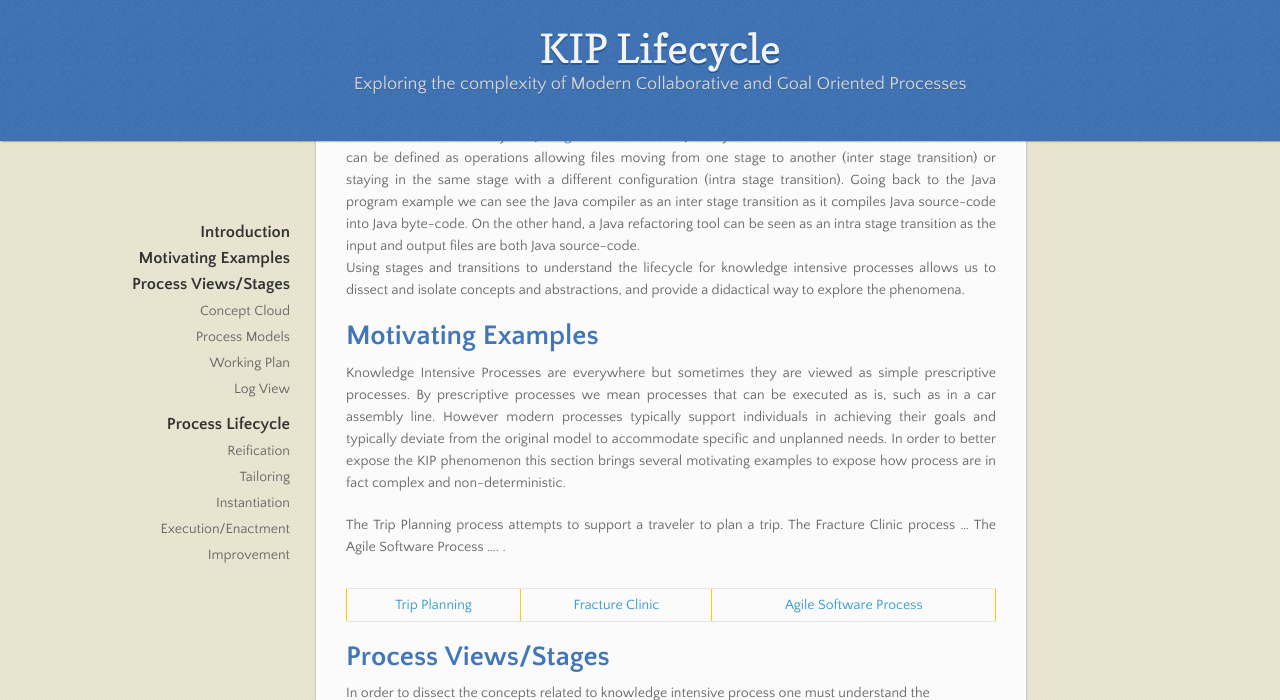
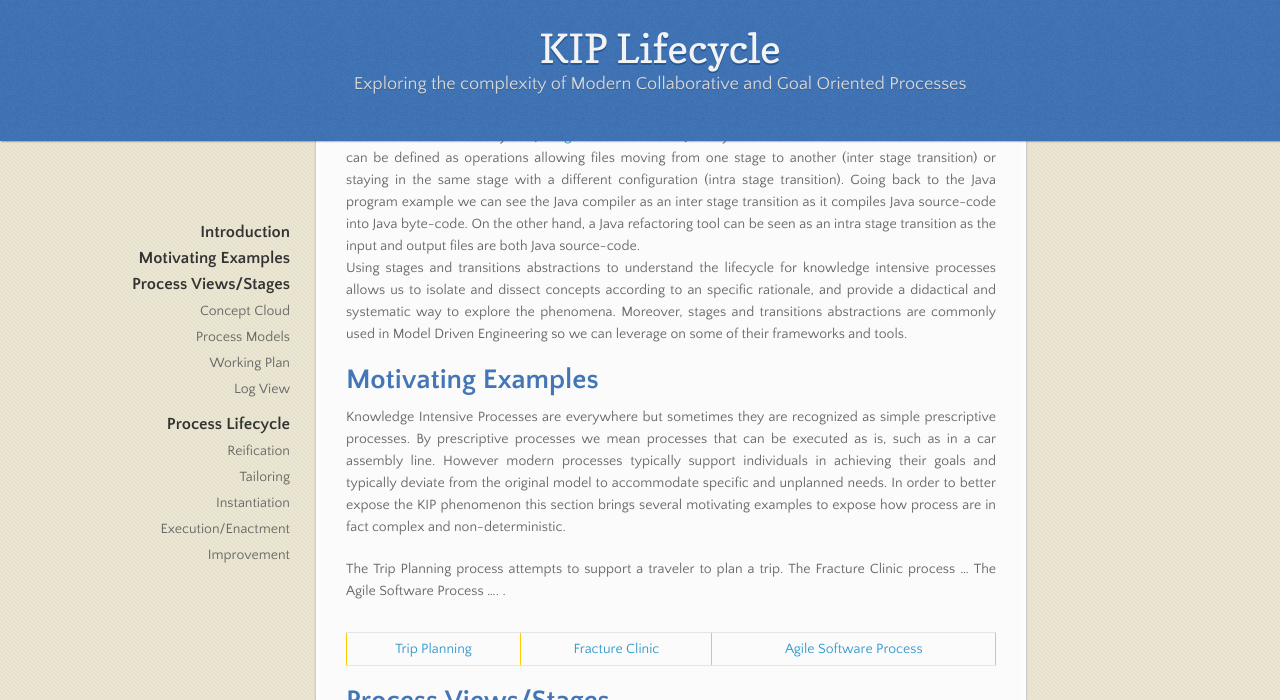
Before and after one commit to pages-themes/leap-day, a Jekyll site: the page built from index.md, in a window 1280 px wide and 900 px high, scrolled down 639 px, cut to the strip 0-700 px from the top of the window. Built offline with Jekyll 4.4.1, drawn with Linux system fonts in a browser that asks for light colours; our own code applies the rules of GitHub Pages for plain Markdown files.

Commit message:
update home page

```diff
--- a/index.md
+++ b/index.md
@@ -10,12 +10,12 @@ Literature from process management brings the concept of Knowledge Intensive Pro
 
 This website intends to analyze the Knowledge Intensive Processes (KIPs) lifecycle and discuss how KIPs are modeled and executed. A process lifecycle can be seen as a collection of _stages_ and associated _operations_ that allow intra or inter stages transitions. A _Process Stage_ can be defined as a place sharing common definitions such as a common metamodel or the same representation language. For example a Java program may seen as having two stages, one as the Java source-code and another as the Java byte-code. The Java source-code is defined by the [Java grammar](https://docs.oracle.com/javase/specs/jls/se7/html/jls-18.html) while the Java byte-code has it's own [file format](https://docs.oracle.com/javase/specs/jvms/se7/html/jvms-4.html).
  _Transitions_  can be defined as operations allowing files moving from one stage to another (inter stage transition) or staying in the same stage with a different configuration (intra stage transition). Going back to the Java program example we can see the Java compiler as an inter stage transition as it compiles Java source-code into Java byte-code. On the other hand, a Java refactoring tool can be seen as an intra stage transition as the input and output files are both Java source-code.
- Using stages and transitions to understand the lifecycle for knowledge intensive processes allows us to dissect and isolate concepts and abstractions, and provide a didactical way to explore the phenomena.
+ Using stages and transitions abstractions to understand the lifecycle for knowledge intensive processes allows us to isolate and dissect concepts according to an specific rationale, and provide a didactical and systematic way to explore the phenomena. Moreover, stages and transitions abstractions are commonly used in Model Driven Engineering so we can leverage on some of their frameworks and tools.
 
 
 # Motivating Examples
 
-Knowledge Intensive Processes are everywhere but sometimes they are viewed as simple prescriptive processes. By prescriptive processes we mean processes that can be executed as is, such as in a car assembly line. However modern processes typically support individuals in achieving their goals and typically deviate from the original model to accommodate specific and unplanned needs. In order to better expose the KIP phenomenon this section brings several motivating examples to expose how process are in fact complex and non-deterministic.
+Knowledge Intensive Processes are everywhere but sometimes they are recognized as simple prescriptive processes. By prescriptive processes we mean processes that can be executed as is, such as in a car assembly line. However modern processes typically support individuals in achieving their goals and typically deviate from the original model to accommodate specific and unplanned needs. In order to better expose the KIP phenomenon this section brings several motivating examples to expose how process are in fact complex and non-deterministic.
 
 The Trip Planning process attempts to support a traveler to plan a trip.
 The Fracture Clinic process ...
```
Also changed, not shown: 1 other file.
